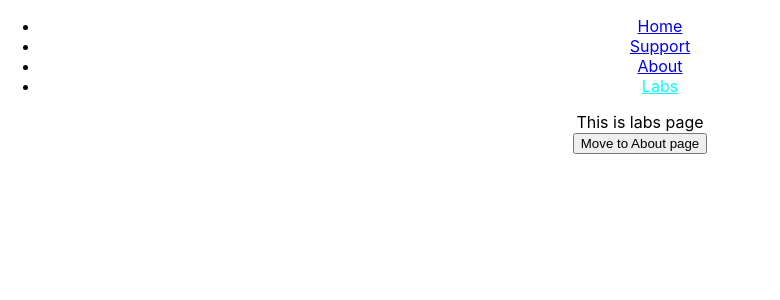
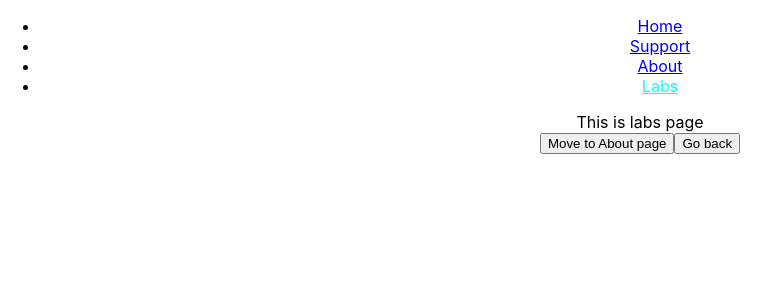
Before and after one commit to RAJA8112008/react-router, a React (Create React App) app: page /labs in a window 1280 px wide. Shown: the top 300 px of the page, without its empty margins (0-780 px from the left). Built offline with nearby package versions, Linux system fonts and the light colour scheme.

Commit message:
commited

```diff
--- a/src/Components/Labs.js
+++ b/src/Components/Labs.js
@@ -6,6 +6,9 @@ const Labs = () => {
   function ClickHandler(){
     Navigate('/about');
   }
+  function backHandler(){
+    Navigate(-1);
+  }
   return (
     <div>
     <div>
@@ -13,6 +16,7 @@ const Labs = () => {
     </div>
      <div>
       <button onClick={ClickHandler}>Move to About page</button>
+      <button onClick={backHandler}>Go back</button>
     </div>
     </div>
   )
```
